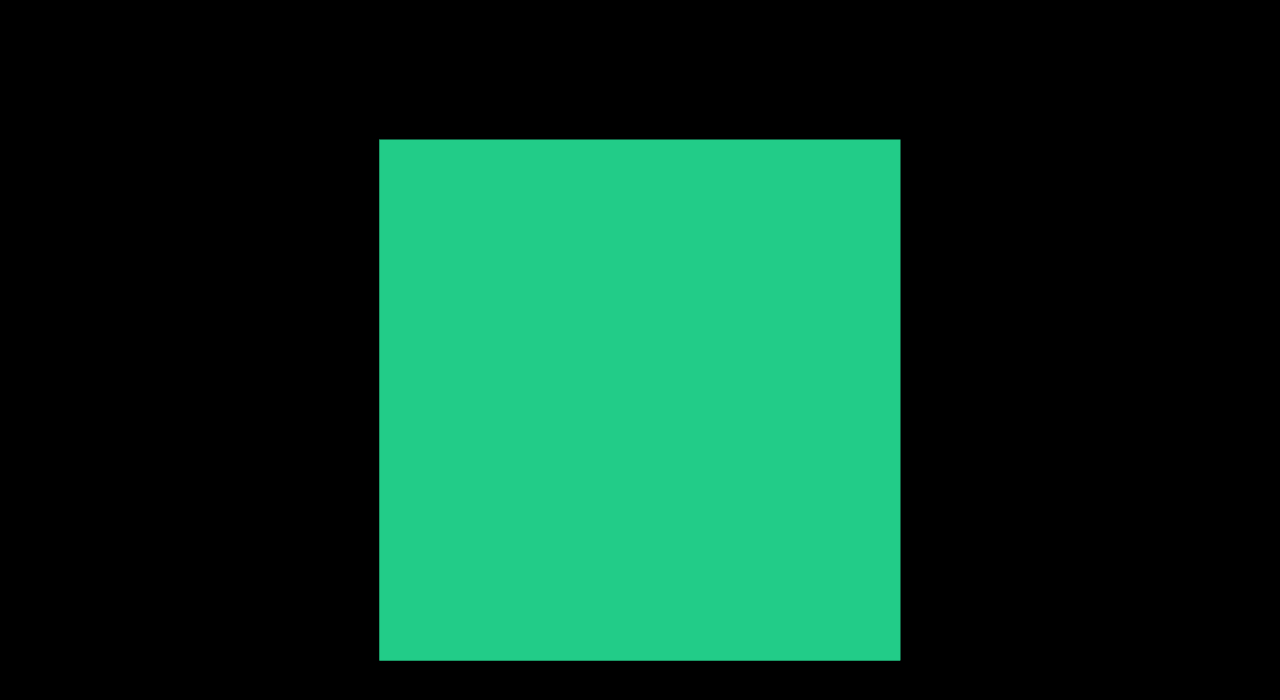
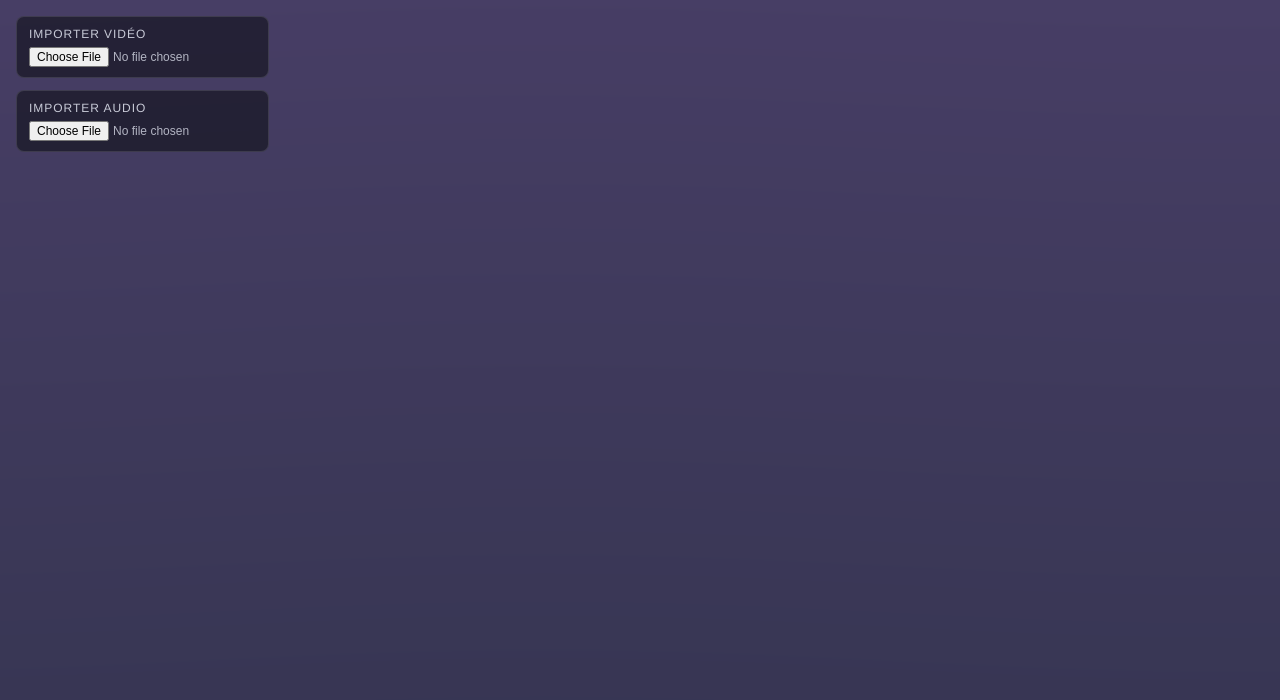
Before and after one commit to pierkiroule/Rezoloop, a React (Vite) app: page / in a window 1280 px wide. Shown: the top 700 px of the page. Built offline with nearby package versions, Linux system fonts and the light colour scheme.

Commit message:
Implement audiovisual Reso-Loops core

```diff
--- a/src/App.jsx
+++ b/src/App.jsx
@@ -1,8 +1,35 @@
 import { useEffect, useRef } from "react";
 import * as THREE from "three";
 
+const VIDEO_LOOP_SECONDS = 20;
+const SHADER_LOOP_SECONDS = 40;
+const AUDIO_LOOP_SECONDS = 80;
+
+const TEXT_CONTENT = `RÉSO•LOOPS — dispositif audiovisuel projectif.
+Flux vidéo importé. Résonance audio locale. Déphasage temporel continu.
+Surface lumineuse. Ondulation douce. Écart de phase prolongé.
+Temps long, cycles imbriqués, perception ouverte, geste mobile.
+Signal sans récit, espace sans injonction, présence sans narration.
+Projection, oscillation, texture, rythme.`;
+
 export default function App() {
   const containerRef = useRef(null);
+  const videoInputRef = useRef(null);
+  const audioInputRef = useRef(null);
+  const videoRef = useRef(null);
+  const audioRef = useRef(null);
+  const audioContextRef = useRef(null);
+  const analyserRef = useRef(null);
+  const sourceRef = useRef(null);
+  const textureRef = useRef(null);
+  const materialRef = useRef(null);
+  const rendererRef = useRef(null);
+  const animationRef = useRef(null);
+  const resizeHandlerRef = useRef(null);
+  const videoUrlRef = useRef(null);
+  const audioUrlRef = useRef(null);
+  const videoTimeUpdateRef = useRef(null);
+  const audioTimeUpdateRef = useRef(null);
 
   useEffect(() => {
     const container = containerRef.current;
@@ -10,37 +37,296 @@ export default function App() {
 
     const scene = new THREE.Scene();
     const camera = new THREE.PerspectiveCamera(
-      75,
+      60,
       window.innerWidth / window.innerHeight,
       0.1,
-      100
+      10
     );
-    camera.position.z = 2;
+    camera.position.z = 1;
 
-    const renderer = new THREE.WebGLRenderer({ antialias: true });
+    const renderer = new THREE.WebGLRenderer({
+      antialias: true,
+      alpha: false,
+      powerPreference: "high-performance",
+    });
     renderer.setSize(window.innerWidth, window.innerHeight);
-    renderer.setPixelRatio(window.devicePixelRatio);
+    renderer.setPixelRatio(Math.min(window.devicePixelRatio, 2));
+    rendererRef.current = renderer;
     container.appendChild(renderer.domElement);
 
-    const mesh = new THREE.Mesh(
-      new THREE.PlaneGeometry(2, 2),
-      new THREE.MeshBasicMaterial({ color: 0x22cc88 })
+    const fallbackTexture = new THREE.DataTexture(
+      new Uint8Array([40, 20, 60, 255]),
+      1,
+      1,
+      THREE.RGBAFormat
     );
+    fallbackTexture.needsUpdate = true;
+    textureRef.current = fallbackTexture;
+
+    const material = new THREE.ShaderMaterial({
+      uniforms: {
+        uTime: { value: 0 },
+        uStrength: { value: 0.2 },
+        uVideo: { value: textureRef.current },
+      },
+      vertexShader: `
+        varying vec2 vUv;
+        void main() {
+          vUv = uv;
+          gl_Position = projectionMatrix * modelViewMatrix * vec4(position, 1.0);
+        }
+      `,
+      fragmentShader: `
+        uniform float uTime;
+        uniform float uStrength;
+        uniform sampler2D uVideo;
+        varying vec2 vUv;
+
+        float wave(vec2 uv, float time) {
+          return sin((uv.y + time) * 6.2831) * 0.02 +
+                 cos((uv.x + time * 0.5) * 6.2831) * 0.02;
+        }
+
+        void main() {
+          vec2 uv = vUv;
+          float distortion = wave(uv, uTime) * (0.5 + uStrength);
+          uv.x += distortion;
+          uv.y += distortion * 0.5;
+
+          vec3 videoColor = texture2D(uVideo, uv).rgb;
+          vec3 glow = vec3(0.08, 0.3, 0.25) + vec3(0.4, 0.2, 0.45) * uv.y;
+          vec3 color = mix(glow, videoColor, 0.7);
+          color += uStrength * 0.2;
+          gl_FragColor = vec4(color, 1.0);
+        }
+      `,
+    });
+    materialRef.current = material;
+
+    const geometry = new THREE.PlaneGeometry(2, 2);
+    const mesh = new THREE.Mesh(geometry, material);
     scene.add(mesh);
 
-    let raf;
-    const animate = () => {
-      raf = requestAnimationFrame(animate);
+    const handleResize = () => {
+      const width = window.innerWidth;
+      const height = window.innerHeight;
+      camera.aspect = width / height;
+      camera.updateProjectionMatrix();
+      renderer.setSize(width, height);
+    };
+    resizeHandlerRef.current = handleResize;
+    window.addEventListener("resize", handleResize);
+
+    const frequencyData = new Uint8Array(64);
+    const renderLoop = () => {
+      const elapsedSeconds = performance.now() / 1000;
+      const loopTime = elapsedSeconds % SHADER_LOOP_SECONDS;
+      material.uniforms.uTime.value = loopTime / SHADER_LOOP_SECONDS;
+
+      if (analyserRef.current) {
+        analyserRef.current.getByteFrequencyData(frequencyData);
+        const average =
+          frequencyData.reduce((sum, value) => sum + value, 0) /
+          frequencyData.length /
+          255;
+        material.uniforms.uStrength.value = 0.15 + average * 0.85;
+      } else {
+        material.uniforms.uStrength.value = 0.25;
+      }
+
       renderer.render(scene, camera);
+      animationRef.current = requestAnimationFrame(renderLoop);
     };
-    animate();
+    renderLoop();
 
     return () => {
-      cancelAnimationFrame(raf);
+      window.removeEventListener("resize", handleResize);
+      if (animationRef.current) {
+        cancelAnimationFrame(animationRef.current);
+      }
+      geometry.dispose();
+      material.dispose();
+      if (textureRef.current) {
+        textureRef.current.dispose();
+      }
       renderer.dispose();
-      container.innerHTML = "";
+      if (renderer.domElement && renderer.domElement.parentNode) {
+        renderer.domElement.parentNode.removeChild(renderer.domElement);
+      }
     };
   }, []);
 
-  return <div ref={containerRef} style={{ width: "100vw", height: "100vh" }} />;
+  const handleVideoChange = (event) => {
+    const file = event.target.files?.[0];
+    if (!file || !materialRef.current) return;
+
+    if (videoRef.current && videoTimeUpdateRef.current) {
+      videoRef.current.removeEventListener(
+        "timeupdate",
+        videoTimeUpdateRef.current
+      );
+      videoRef.current.pause();
+      videoRef.current.src = "";
+    }
+    if (videoUrlRef.current) {
+      URL.revokeObjectURL(videoUrlRef.current);
+    }
+    const url = URL.createObjectURL(file);
+    videoUrlRef.current = url;
+
+    const video = document.createElement("video");
+    video.src = url;
+    video.loop = true;
+    video.muted = true;
+    video.playsInline = true;
+    video.preload = "auto";
+    videoRef.current = video;
+
+    if (textureRef.current && textureRef.current.isVideoTexture) {
+      textureRef.current.dispose();
+    }
+    const videoTexture = new THREE.VideoTexture(video);
+    videoTexture.colorSpace = THREE.SRGBColorSpace;
+    textureRef.current = videoTexture;
+    materialRef.current.uniforms.uVideo.value = videoTexture;
+
+    const handleTimeUpdate = () => {
+      if (video.currentTime >= VIDEO_LOOP_SECONDS) {
+        video.currentTime = 0;
+      }
+    };
+    videoTimeUpdateRef.current = handleTimeUpdate;
+    video.addEventListener("timeupdate", handleTimeUpdate);
+
+    video.play().catch(() => {});
+  };
+
+  const handleAudioChange = (event) => {
+    const file = event.target.files?.[0];
+    if (!file) return;
+
+    if (audioRef.current && audioTimeUpdateRef.current) {
+      audioRef.current.removeEventListener(
+        "timeupdate",
+        audioTimeUpdateRef.current
+      );
+      audioRef.current.pause();
+      audioRef.current.src = "";
+    }
+    if (audioUrlRef.current) {
+      URL.revokeObjectURL(audioUrlRef.current);
+    }
+    const url = URL.createObjectURL(file);
+    audioUrlRef.current = url;
+
+    const audio = new Audio(url);
+    audio.loop = true;
+    audio.preload = "auto";
+    audioRef.current = audio;
+
+    if (!audioContextRef.current) {
+      audioContextRef.current = new (window.AudioContext ||
+        window.webkitAudioContext)();
+    }
+    const audioContext = audioContextRef.current;
+    if (audioContext.state === "suspended") {
+      audioContext.resume().catch(() => {});
+    }
+
+    if (analyserRef.current) {
+      analyserRef.current.disconnect();
+    }
+    if (sourceRef.current) {
+      sourceRef.current.disconnect();
+    }
+    const source = audioContext.createMediaElementSource(audio);
+    const analyser = audioContext.createAnalyser();
+    analyser.fftSize = 128;
+    analyser.smoothingTimeConstant = 0.8;
+    analyserRef.current = analyser;
+    sourceRef.current = source;
+    source.connect(analyser);
+    analyser.connect(audioContext.destination);
+
+    const handleTimeUpdate = () => {
+      if (audio.currentTime >= AUDIO_LOOP_SECONDS) {
+        audio.currentTime = 0;
+      }
+    };
+    audioTimeUpdateRef.current = handleTimeUpdate;
+    audio.addEventListener("timeupdate", handleTimeUpdate);
+
+    audio.play().catch(() => {});
+  };
+
+  useEffect(() => {
+    return () => {
+      if (videoRef.current) {
+        if (videoTimeUpdateRef.current) {
+          videoRef.current.removeEventListener(
+            "timeupdate",
+            videoTimeUpdateRef.current
+          );
+        }
+        videoRef.current.pause();
+        videoRef.current.src = "";
+      }
+      if (audioRef.current) {
+        if (audioTimeUpdateRef.current) {
+          audioRef.current.removeEventListener(
+            "timeupdate",
+            audioTimeUpdateRef.current
+          );
+        }
+        audioRef.current.pause();
+        audioRef.current.src = "";
+      }
+      if (sourceRef.current) {
+        sourceRef.current.disconnect();
+      }
+      if (analyserRef.current) {
+        analyserRef.current.disconnect();
+      }
+      if (audioContextRef.current) {
+        audioContextRef.current.close();
+      }
+      if (videoUrlRef.current) {
+        URL.revokeObjectURL(videoUrlRef.current);
+      }
+      if (audioUrlRef.current) {
+        URL.revokeObjectURL(audioUrlRef.current);
+      }
+    };
+  }, []);
+
+  return (
+    <div className="app">
+      <div ref={containerRef} className="canvas" />
+      <div className="overlay">
+        <div className="controls">
+          <label className="control">
+            Importer vidéo
+            <input
+              ref={videoInputRef}
+              type="file"
+              accept="video/mp4"
+              onChange={handleVideoChange}
+            />
+          </label>
+          <label className="control">
+            Importer audio
+            <input
+              ref={audioInputRef}
+              type="file"
+              accept="audio/*"
+              onChange={handleAudioChange}
+            />
+          </label>
+        </div>
+        <div className="scroll">
+          <div className="scroll-inner">{TEXT_CONTENT}</div>
+        </div>
+      </div>
+    </div>
+  );
 }
--- a/src/index.css
+++ b/src/index.css
@@ -8,3 +8,81 @@ body,
   background: black;
   overflow: hidden;
 }
+
+* {
+  box-sizing: border-box;
+}
+
+.app {
+  width: 100%;
+  height: 100%;
+  position: relative;
+  font-family: "Helvetica Neue", Arial, sans-serif;
+  color: rgba(240, 244, 255, 0.8);
+}
+
+.canvas {
+  width: 100%;
+  height: 100%;
+}
+
+.overlay {
+  position: absolute;
+  inset: 0;
+  pointer-events: none;
+}
+
+.controls {
+  position: absolute;
+  top: 16px;
+  left: 16px;
+  display: flex;
+  flex-direction: column;
+  gap: 12px;
+  pointer-events: auto;
+}
+
+.control {
+  display: flex;
+  flex-direction: column;
+  gap: 6px;
+  padding: 10px 12px;
+  background: rgba(10, 12, 18, 0.55);
+  border: 1px solid rgba(255, 255, 255, 0.12);
+  border-radius: 8px;
+  font-size: 12px;
+  letter-spacing: 0.08em;
+  text-transform: uppercase;
+}
+
+.control input[type="file"] {
+  font-size: 12px;
+  color: rgba(240, 244, 255, 0.7);
+}
+
+.scroll {
+  position: absolute;
+  left: 20px;
+  bottom: -40vh;
+  width: min(70vw, 440px);
+  max-height: 90vh;
+  opacity: 0.7;
+  pointer-events: none;
+  overflow: hidden;
+}
+
+.scroll-inner {
+  white-space: pre-line;
+  font-size: 14px;
+  line-height: 1.8;
+  animation: scroll-text 80s linear infinite;
+}
+
+@keyframes scroll-text {
+  0% {
+    transform: translateY(100vh);
+  }
+  100% {
+    transform: translateY(-120%);
+  }
+}
```
